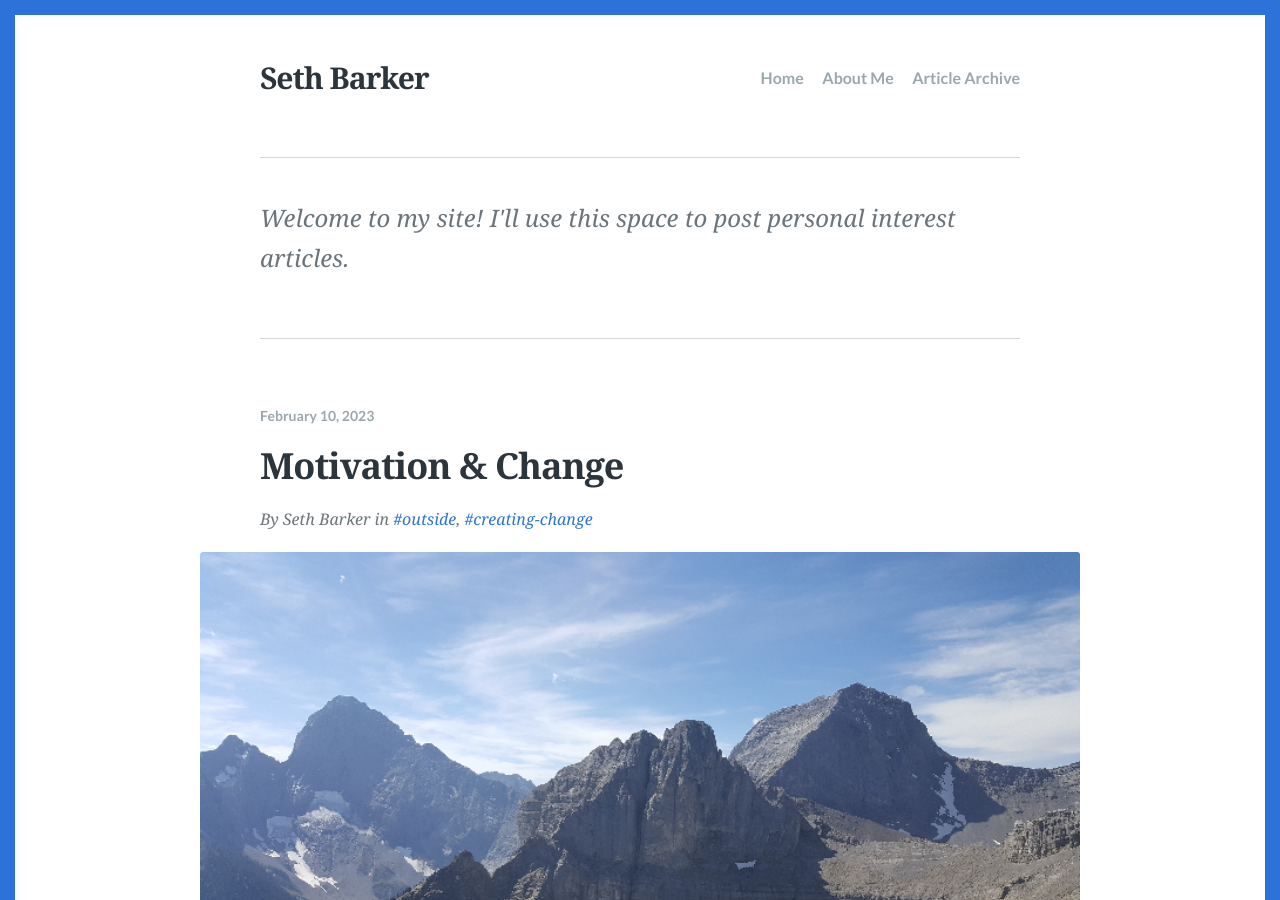
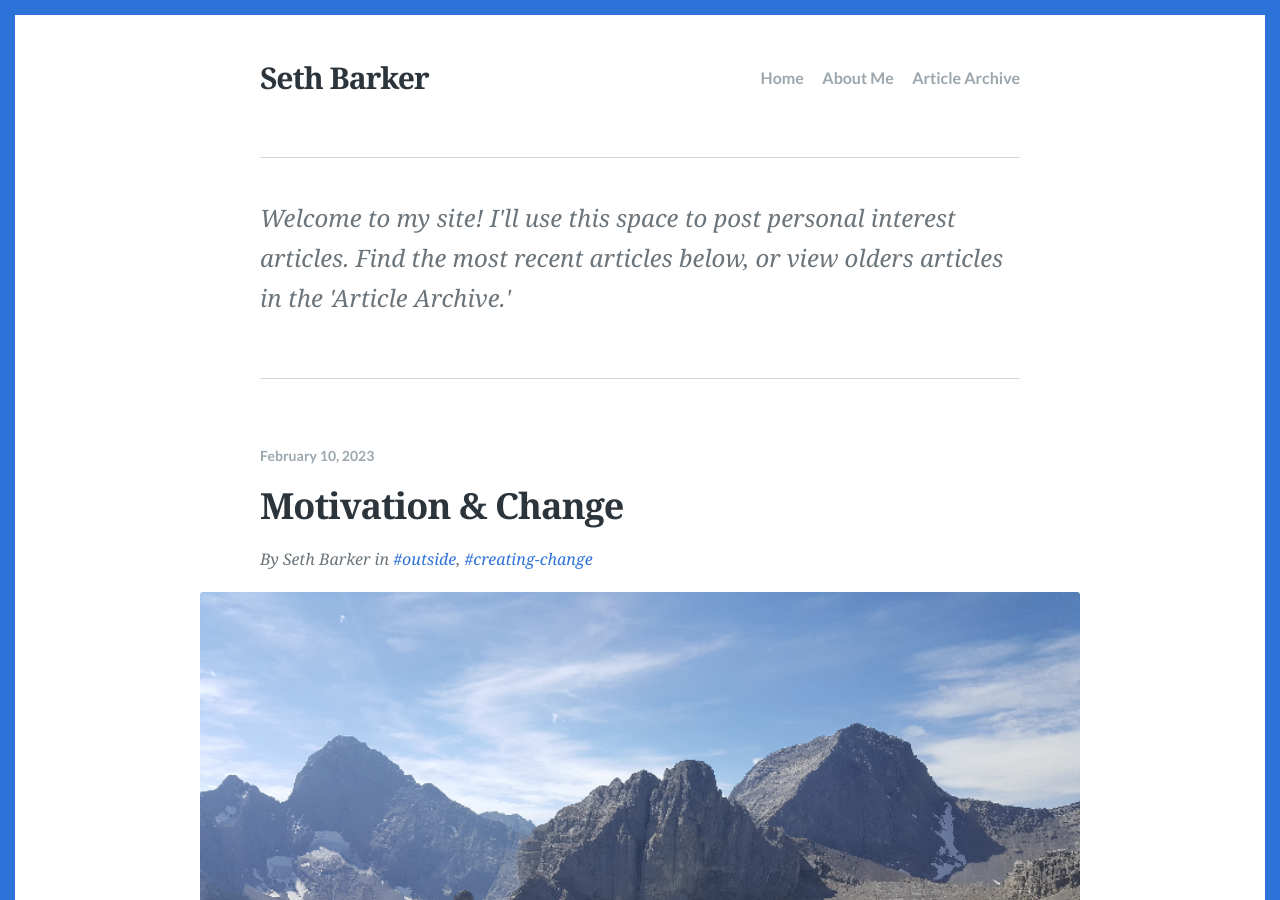
Before and after one commit to sethbarker/sethbarker.github.io, a Jekyll site: the page built from index.html, in a window 1280 px wide and 900 px high. Built offline with Jekyll 4.4.1, drawn with Linux system fonts in a browser that asks for light colours; some web fonts are replaced; the list of posts is cut into pages by our own code.

Commit message:
Update _config.yml

```diff
--- a/_config.yml
+++ b/_config.yml
@@ -15,7 +15,7 @@ gems:
 title: "Seth Barker"
 
 # A description of your site for meta tag, search engine results.
-description: "Welcome to my site! I'll use this space to post personal interest articles."
+description: "Welcome to my site! I'll use this space to post personal interest articles. Find the most recent articles below, or view olders articles in the 'Article Archive.'"
 
 
 # The subpath of your site, e.g. /blog, for generating urls.
```
